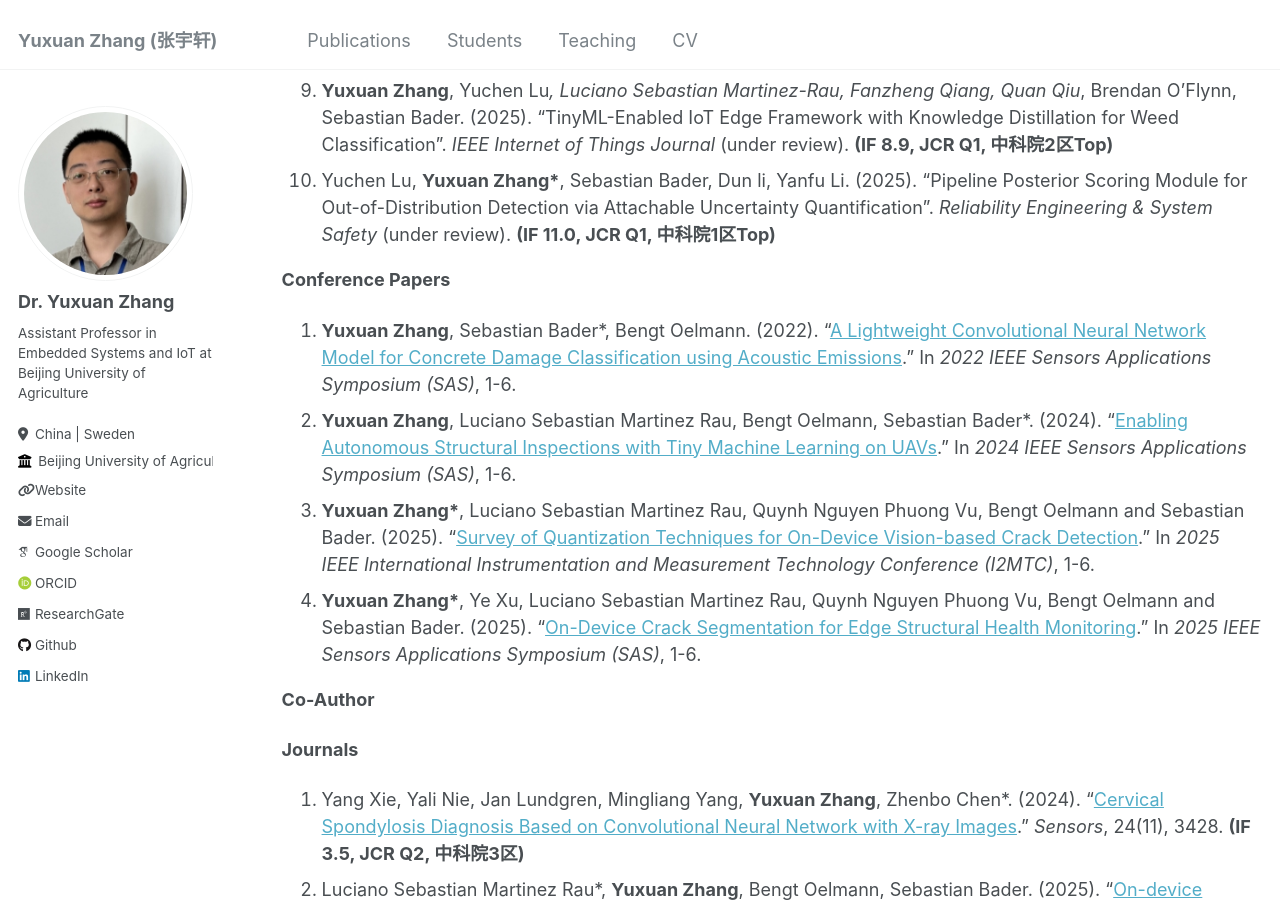
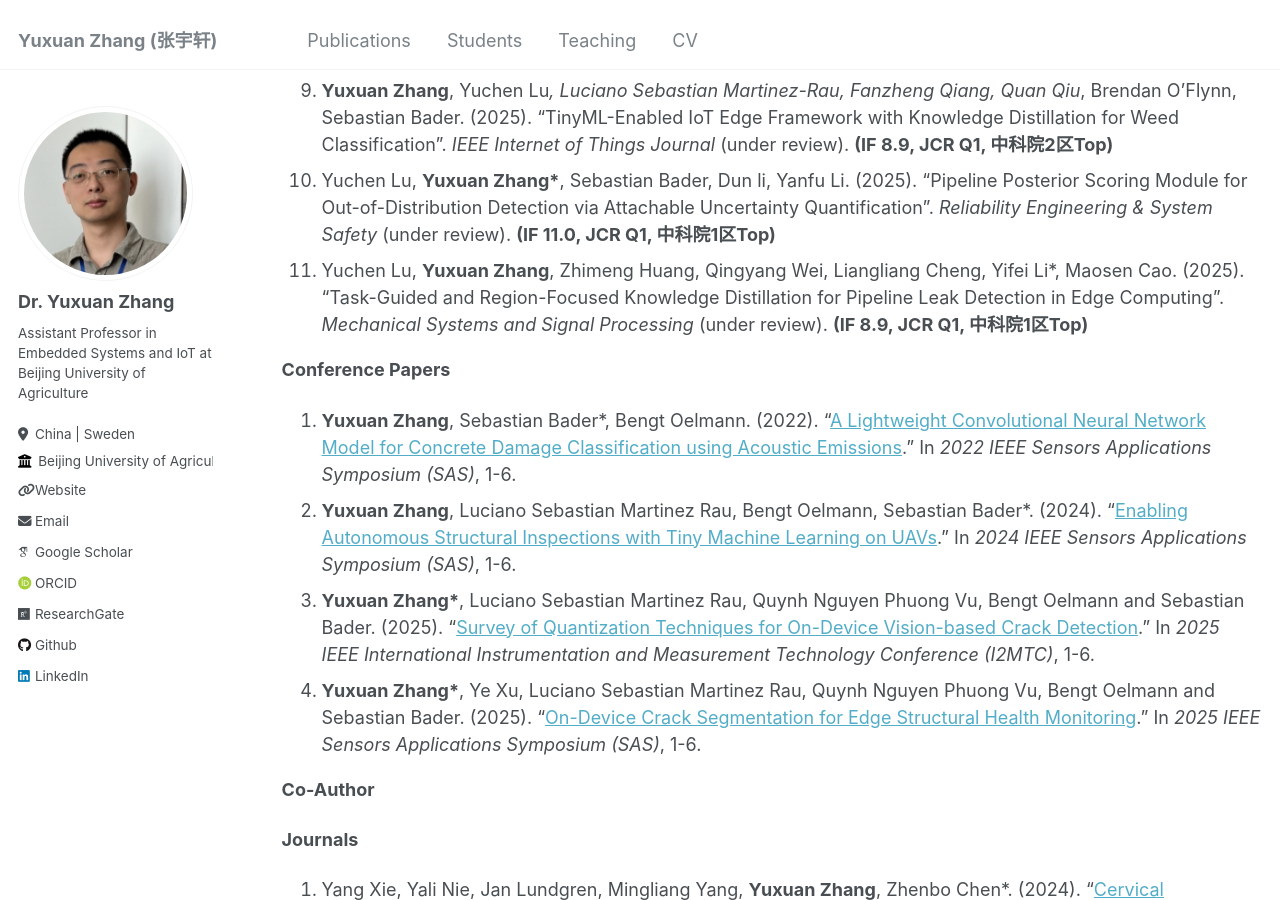
Before and after one commit to YuxuanZhang-96/YuxuanZhang-96.github.io, a Jekyll site: the page built from _pages/cv.md, in a window 1280 px wide and 900 px high, scrolled down 1458 px. Built offline with Jekyll 4.4.1, drawn with Linux system fonts in a browser that asks for light colours; some web fonts are replaced.

Commit message:
Update cv.md

```diff
--- a/_pages/cv.md
+++ b/_pages/cv.md
@@ -46,6 +46,7 @@ __Journal Papers__
 8. __Yuxuan Zhang*__, Yuchen Lu, Luciano Sebastian Martinez-Rau, Quan Qiu*, Sebastian Bader. (2025). "Energy-Efficient Real-Time Weed Classification on MCUs using a Channel Attention CNN for Precision Agriculture".  _Measurement_ (under review). __(IF 5.6, JCR Q1, 中科院2区)__
 9. __Yuxuan Zhang__, Yuchen Lu*, Luciano Sebastian Martinez-Rau, Fanzheng Qiang, Quan Qiu*, Brendan O'Flynn, Sebastian Bader. (2025). "TinyML-Enabled IoT Edge Framework with Knowledge Distillation for Weed Classification".  _IEEE Internet of Things Journal_ (under review). __(IF 8.9, JCR Q1, 中科院2区Top)__
 10. Yuchen Lu, __Yuxuan Zhang*__, Sebastian Bader, Dun li, Yanfu Li. (2025). "Pipeline Posterior Scoring Module for Out-of-Distribution Detection via Attachable Uncertainty Quantification". _Reliability Engineering & System Safety_ (under review). __(IF 11.0, JCR Q1, 中科院1区Top)__
+11. Yuchen Lu, __Yuxuan Zhang__, Zhimeng Huang, Qingyang Wei, Liangliang Cheng, Yifei Li*, Maosen Cao. (2025). "Task-Guided and Region-Focused Knowledge Distillation for Pipeline Leak Detection in Edge Computing". _Mechanical Systems and Signal Processing_ (under review). __(IF 8.9, JCR Q1, 中科院1区Top)__
 
 
 __Conference Papers__
```
